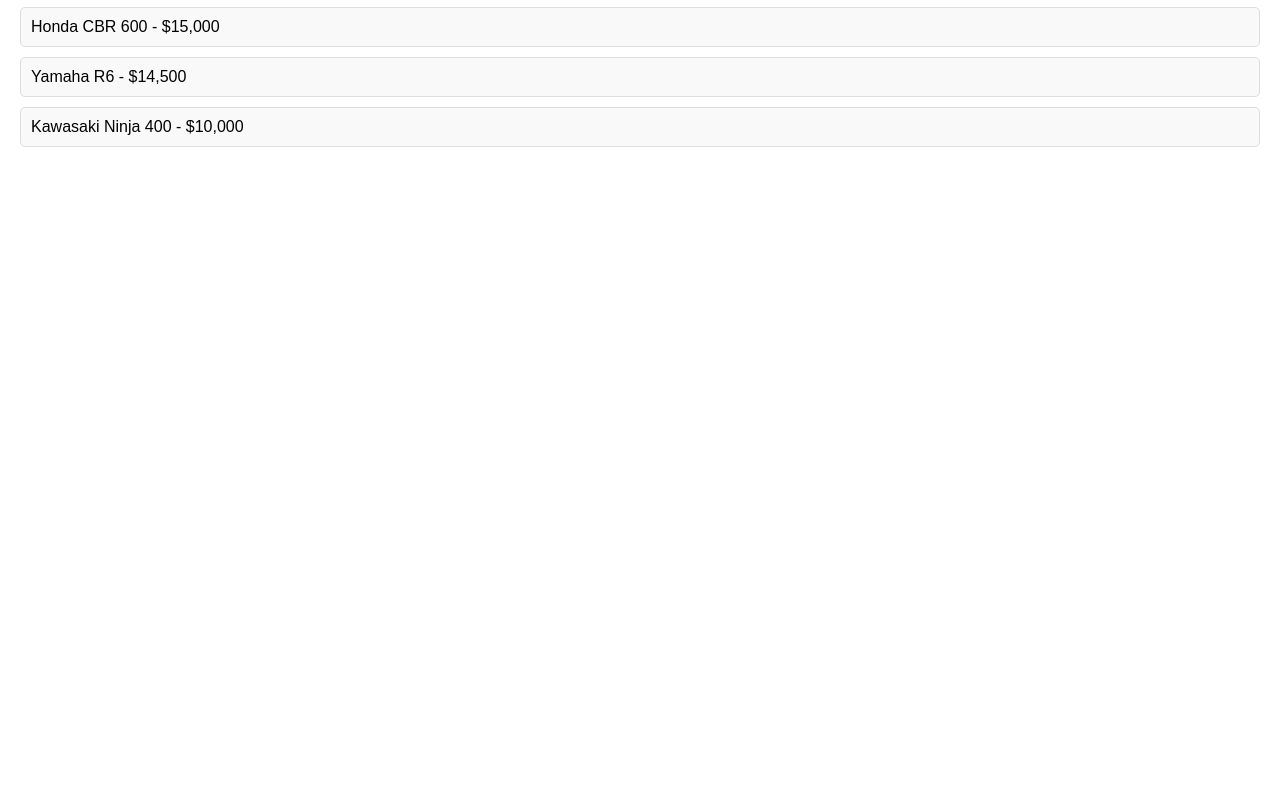
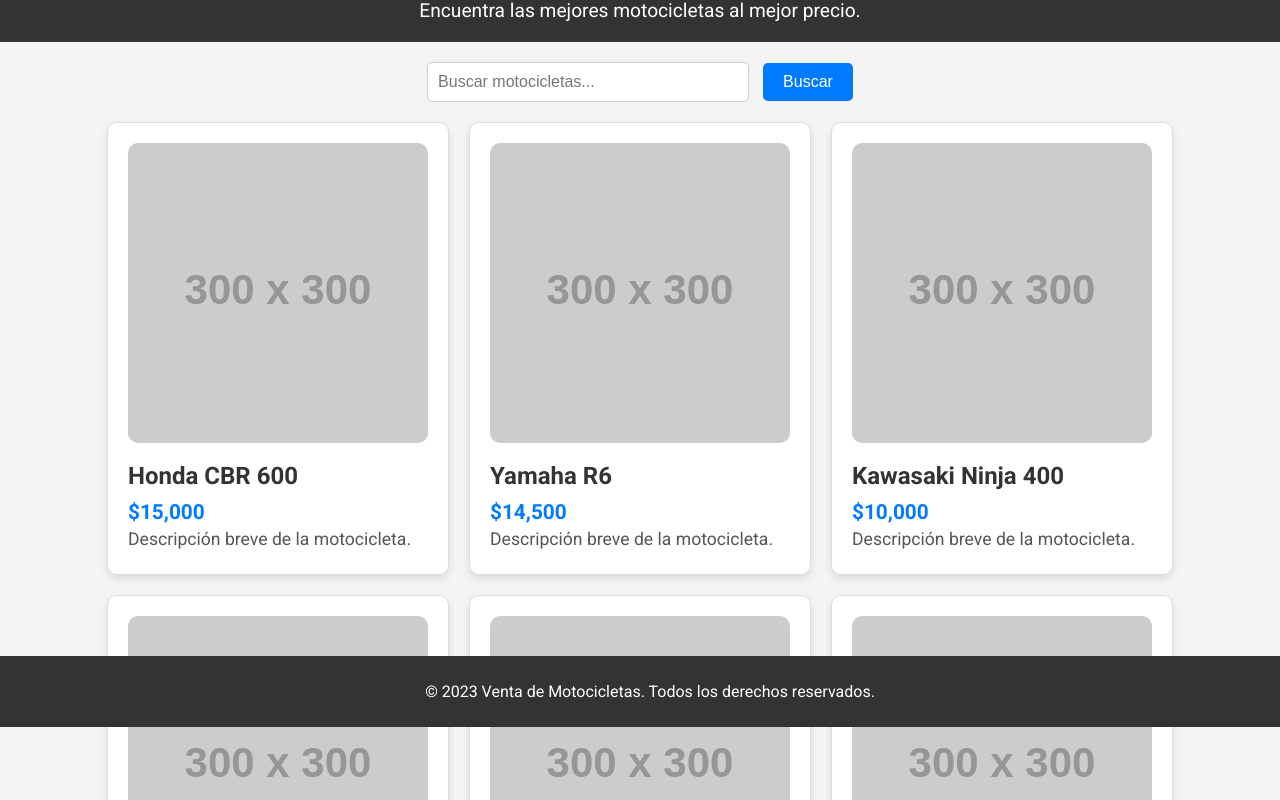
Before and after one commit to DANILE2006adrg21/Producto-app, a plain HTML site: page frontend/index.html in a window 1280 px wide. Shown: the part 73-873 px from the top of the page. Before the commit the page ends 800 px from the top, so only its background shows below. Drawn offline with Linux system fonts and the light colour scheme; placeholder pictures from the web are drawn by us.

Commit message:
Mejora del frontend con diseño más realista y funcionalidades adicionales

```diff
--- a/frontend/index.html
+++ b/frontend/index.html
@@ -5,12 +5,30 @@
     <meta name="viewport" content="width=device-width, initial-scale=1.0">
     <title>Venta de Motocicletas</title>
     <link rel="stylesheet" href="styles.css">
+    <!-- Fuente de Google Fonts para un diseño más moderno -->
+    <link href="https://fonts.googleapis.com/css2?family=Roboto:wght@400;700&display=swap" rel="stylesheet">
 </head>
 <body>
-    <h1>Motocicletas Disponibles</h1>
-    <ul id="motocicletas-list">
-        <!-- Las motocicletas se cargarán aquí dinámicamente -->
-    </ul>
+    <header>
+        <h1>Venta de Motocicletas</h1>
+        <p>Encuentra las mejores motocicletas al mejor precio.</p>
+    </header>
+
+    <main>
+        <section id="filtros">
+            <input type="text" id="buscar" placeholder="Buscar motocicletas...">
+            <button id="btn-buscar">Buscar</button>
+        </section>
+
+        <section id="lista-motocicletas">
+            <!-- Las motocicletas se cargarán aquí dinámicamente -->
+        </section>
+    </main>
+
+    <footer>
+        <p>&copy; 2023 Venta de Motocicletas. Todos los derechos reservados.</p>
+    </footer>
+
     <script src="script.js"></script>
 </body>
 </html>
--- a/frontend/script.js
+++ b/frontend/script.js
@@ -1,17 +1,43 @@
 document.addEventListener("DOMContentLoaded", function() {
+    const listaMotocicletas = document.getElementById('lista-motocicletas');
+    const buscarInput = document.getElementById('buscar');
+    const btnBuscar = document.getElementById('btn-buscar');
+
     // Datos de ejemplo (simulando una API)
     const motocicletas = [
-        { nombre: 'Honda CBR 600', precio: '$15,000' },
-        { nombre: 'Yamaha R6', precio: '$14,500' },
-        { nombre: 'Kawasaki Ninja 400', precio: '$10,000' }
+        { nombre: 'Honda CBR 600', precio: '$15,000', imagen: 'https://via.placeholder.com/300' },
+        { nombre: 'Yamaha R6', precio: '$14,500', imagen: 'https://via.placeholder.com/300' },
+        { nombre: 'Kawasaki Ninja 400', precio: '$10,000', imagen: 'https://via.placeholder.com/300' },
+        { nombre: 'Ducati Panigale V4', precio: '$25,000', imagen: 'https://via.placeholder.com/300' },
+        { nombre: 'Suzuki GSX-R750', precio: '$12,000', imagen: 'https://via.placeholder.com/300' },
+        { nombre: 'BMW S1000RR', precio: '$18,000', imagen: 'https://via.placeholder.com/300' }
     ];
 
-    const motocicletasList = document.getElementById('motocicletas-list');
+    // Función para mostrar las motocicletas
+    function mostrarMotocicletas(motocicletas) {
+        listaMotocicletas.innerHTML = '';
+        motocicletas.forEach(motocicleta => {
+            const div = document.createElement('div');
+            div.className = 'motocicleta';
+            div.innerHTML = `
+                <img src="${motocicleta.imagen}" alt="${motocicleta.nombre}">
+                <h2>${motocicleta.nombre}</h2>
+                <p class="precio">${motocicleta.precio}</p>
+                <p>Descripción breve de la motocicleta.</p>
+            `;
+            listaMotocicletas.appendChild(div);
+        });
+    }
 
-    // Mostrar las motocicletas en la lista
-    motocicletas.forEach(motocicleta => {
-        const li = document.createElement('li');
-        li.textContent = `${motocicleta.nombre} - ${motocicleta.precio}`;
-        motocicletasList.appendChild(li);
+    // Mostrar todas las motocicletas al cargar la página
+    mostrarMotocicletas(motocicletas);
+
+    // Función de búsqueda
+    btnBuscar.addEventListener('click', () => {
+        const textoBusqueda = buscarInput.value.toLowerCase();
+        const motocicletasFiltradas = motocicletas.filter(motocicleta =>
+            motocicleta.nombre.toLowerCase().includes(textoBusqueda)
+        );
+        mostrarMotocicletas(motocicletasFiltradas);
     });
 });
--- a/frontend/styles.css
+++ b/frontend/styles.css
@@ -1,21 +1,110 @@
+/* Estilos generales */
 body {
-    font-family: Arial, sans-serif;
-    margin: 20px;
-}
-
-h1 {
+    font-family: 'Roboto', sans-serif;
+    margin: 0;
+    padding: 0;
+    background-color: #f4f4f4;
     color: #333;
 }
 
-ul {
-    list-style-type: none;
-    padding: 0;
+header {
+    background-color: #333;
+    color: #fff;
+    padding: 20px;
+    text-align: center;
 }
 
-li {
-    background-color: #f9f9f9;
-    margin: 10px 0;
+header h1 {
+    margin: 0;
+    font-size: 2.5rem;
+}
+
+header p {
+    margin: 5px 0 0;
+    font-size: 1.2rem;
+}
+
+main {
+    padding: 20px;
+}
+
+#filtros {
+    margin-bottom: 20px;
+    text-align: center;
+}
+
+#buscar {
     padding: 10px;
+    width: 300px;
+    border: 1px solid #ccc;
+    border-radius: 5px;
+    font-size: 1rem;
+}
+
+#btn-buscar {
+    padding: 10px 20px;
+    background-color: #007bff;
+    color: #fff;
+    border: none;
+    border-radius: 5px;
+    cursor: pointer;
+    font-size: 1rem;
+    margin-left: 10px;
+}
+
+#btn-buscar:hover {
+    background-color: #0056b3;
+}
+
+#lista-motocicletas {
+    display: flex;
+    flex-wrap: wrap;
+    gap: 20px;
+    justify-content: center;
+}
+
+.motocicleta {
+    background-color: #fff;
     border: 1px solid #ddd;
-    border-radius: 5px;
+    border-radius: 10px;
+    width: 300px;
+    padding: 20px;
+    box-shadow: 0 4px 8px rgba(0, 0, 0, 0.1);
+    transition: transform 0.3s ease;
 }
+
+.motocicleta:hover {
+    transform: translateY(-5px);
+}
+
+.motocicleta img {
+    width: 100%;
+    border-radius: 10px;
+}
+
+.motocicleta h2 {
+    font-size: 1.5rem;
+    margin: 15px 0 10px;
+}
+
+.motocicleta p {
+    font-size: 1.1rem;
+    color: #555;
+    margin: 5px 0;
+}
+
+.motocicleta .precio {
+    font-size: 1.3rem;
+    color: #007bff;
+    font-weight: bold;
+}
+
+footer {
+    background-color: #333;
+    color: #fff;
+    text-align: center;
+    padding: 10px;
+    position: fixed;
+    bottom: 0;
+    width: 100%;
+}
```
